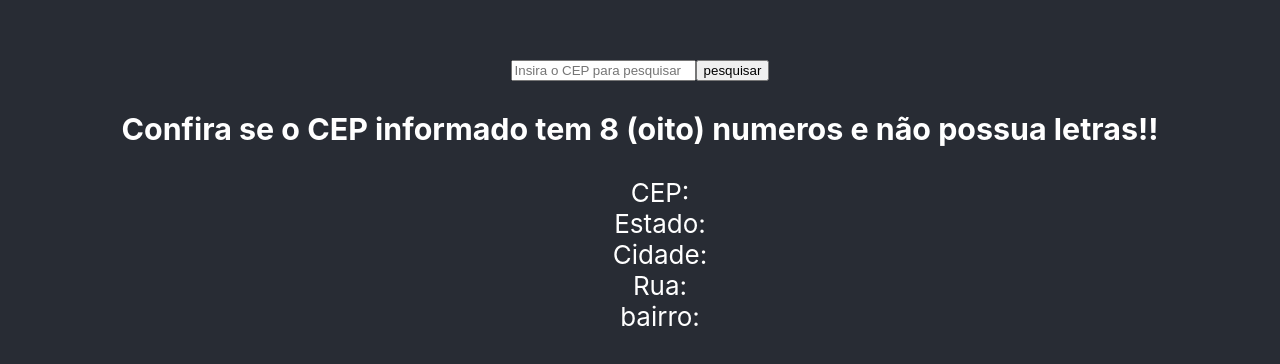
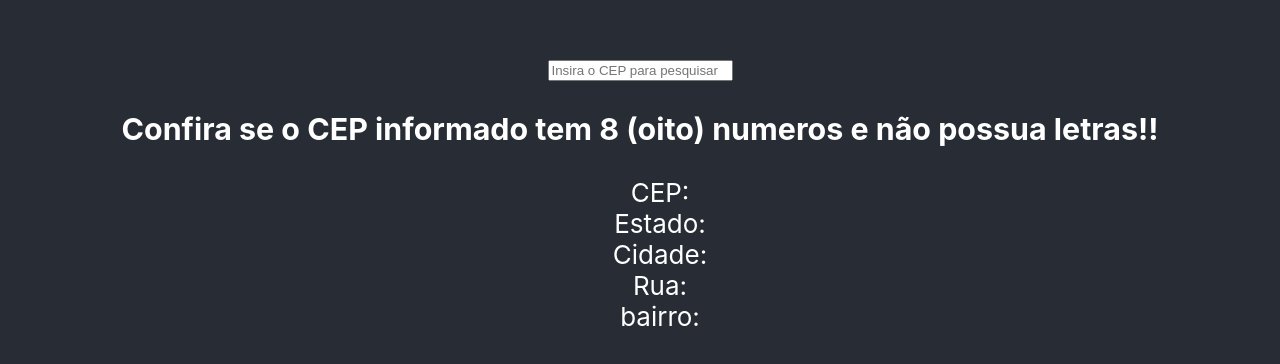
Before and after one commit to mardenrafael/buscador-de-cep, a React (Create React App) app: page / in a window 1280 px wide. Shown: the part 196-560 px from the top of the page. Built offline with nearby package versions, Linux system fonts and the light colour scheme.

Commit message:
remove button

```diff
--- a/src/CEP_search.js
+++ b/src/CEP_search.js
@@ -19,12 +19,11 @@ function CEP_search(props) {
         setInputValue(event.target.value)
     }
 
-    function handleSubmit() {
-        if (isValid(inputValue)) {
-            console.log(inputValue)
-        }
+
+    function fecthCepData(cepToSearch) {
+        cep(cepToSearch)
+        .then((resp) => { setResponse(resp) })
     }
-
 
     /**
      * @param {String} obj String to valided
@@ -40,16 +39,14 @@ function CEP_search(props) {
 
 
     useEffect(() => {
-        if ( inputValue != "") {
-            console.log("Effect")
+        if ( isValid(inputValue) ) {
+            fecthCepData(inputValue)
         }
-    })
+    }, [inputValue])
 
         return(
         <div className='input-container'>
             <input type={'text'} placeholder='Insira o CEP para pesquisar' onChange={handleChangeInput}></input>
-
-            <button onClick={handleSubmit}>pesquisar</button>
 
             <h3>
             Confira se o CEP informado tem 8 (oito) numeros e não possua letras!!
```
